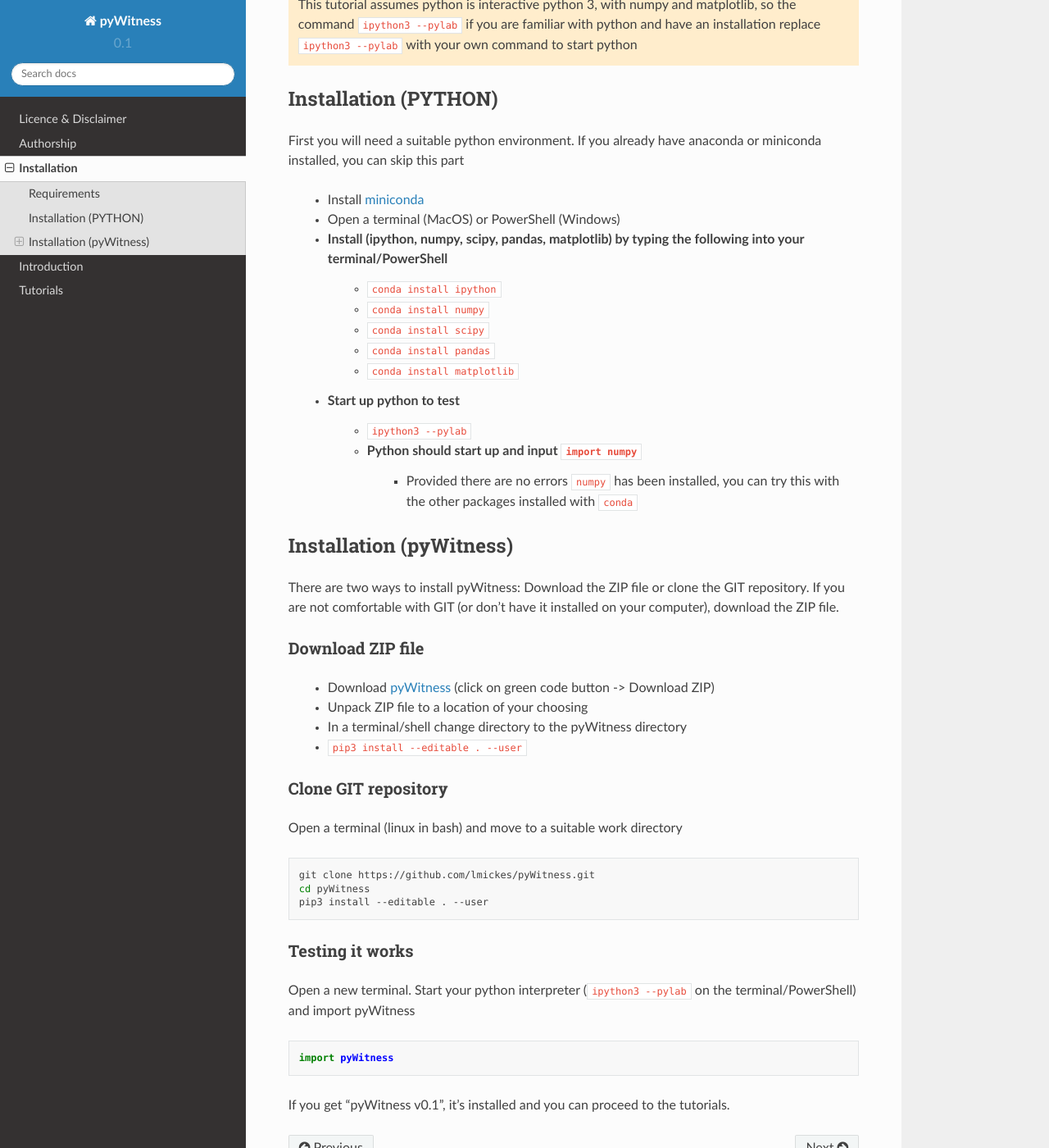
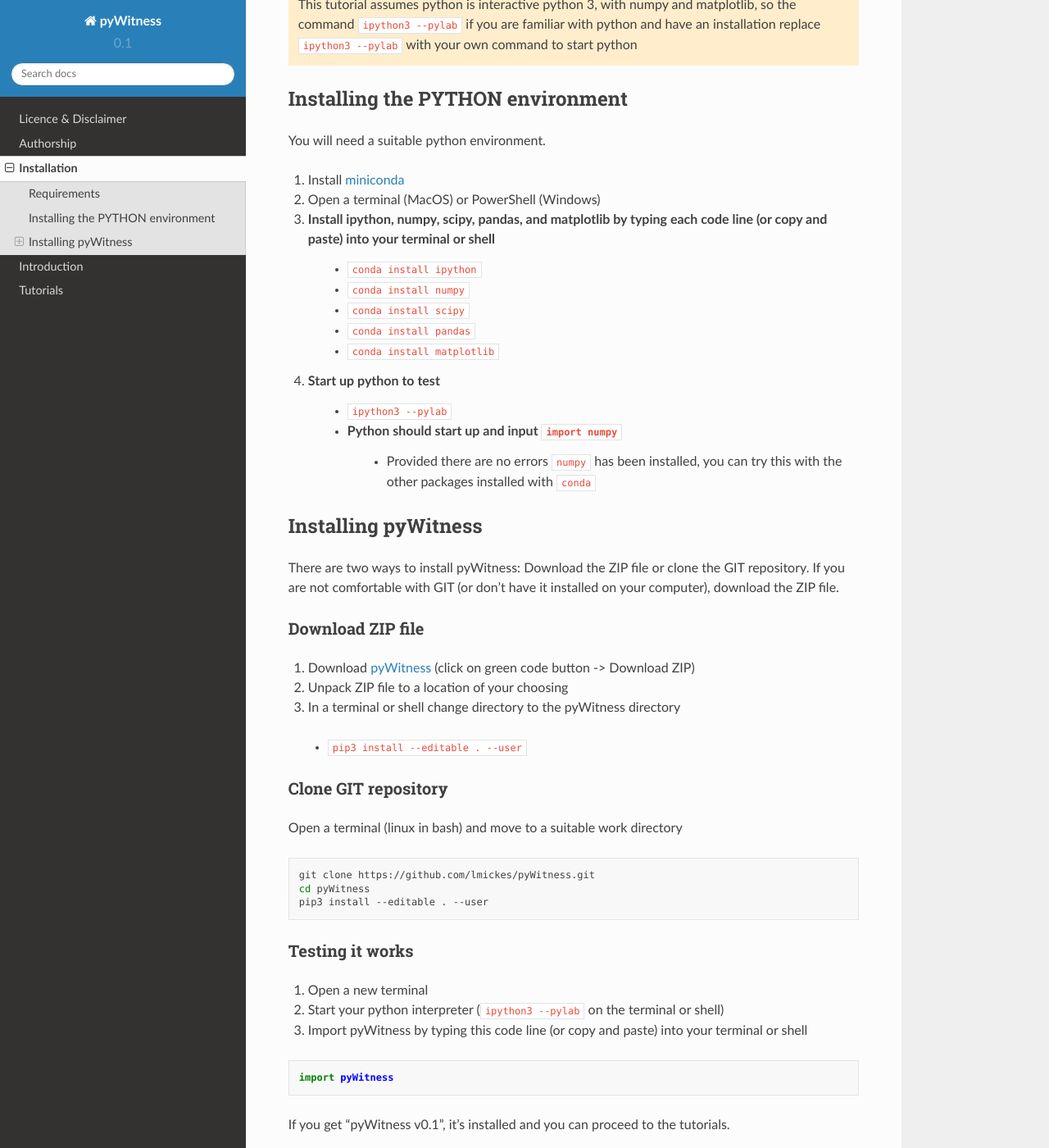
Before and after one commit to lmickes/pyWitness, a Sphinx documentation site: the page built from manual/source/installation.rst, in a window 1280 px wide and 1400 px high, scrolled down 629 px. Shown: the whole window at 82% size. Built offline with Sphinx 7.4.7 and the Read the Docs theme 2.0.0, drawn with Linux system fonts in a browser that asks for light colours.

Commit message:
Update installation.rst

```diff
--- a/manual/source/installation.rst
+++ b/manual/source/installation.rst
@@ -24,26 +24,26 @@
    This tutorial assumes python is interactive python 3, with numpy and matplotlib, so the command ``ipython3 --pylab`` if you are
    familiar with python and have an installation replace ``ipython3 --pylab`` with your own command to start python
 
-Installation (PYTHON)
+Installing the PYTHON environment
 ---------------------
 
-First you will need a suitable python environment. If you already have anaconda or miniconda installed, you can skip this part
+You will need a suitable python environment.
 
-  * Install `miniconda <https://docs.conda.io/en/latest/miniconda.html>`_
-  * Open a terminal (MacOS) or PowerShell (Windows)
-  * Install (ipython, numpy, scipy, pandas, matplotlib) by typing the following into your terminal/PowerShell
+1. Install `miniconda <https://docs.conda.io/en/latest/miniconda.html>`_
+2. Open a terminal (MacOS) or PowerShell (Windows)
+3. Install ipython, numpy, scipy, pandas, and matplotlib by typing each code line (or copy and paste) into your terminal or shell
      * ``conda install ipython``
      * ``conda install numpy``
      * ``conda install scipy``
      * ``conda install pandas``
      * ``conda install matplotlib``
-  * Start up python to test
+4. Start up python to test
      * ``ipython3 --pylab``
      * Python should start up and input ``import numpy``
         * Provided there are no errors ``numpy`` has been installed, you can try this with the other packages installed with ``conda``
 
 
-Installation (pyWitness)
+Installing pyWitness
 ------------------------
 
 There are two ways to install pyWitness: Download the ZIP file or clone the GIT repository. If you are not comfortable
@@ -52,9 +52,9 @@
 Download ZIP file
 ^^^^^^^^^^^^^^^^^
 
-  * Download `pyWitness <https://github.com/lmickes/pyWitness>`_ (click on green code button -> Download ZIP)
-  * Unpack ZIP file to a location of your choosing
-  * In a terminal/shell change directory to the pyWitness directory
+1. Download `pyWitness <https://github.com/lmickes/pyWitness>`_ (click on green code button -> Download ZIP)
+2. Unpack ZIP file to a location of your choosing
+3. In a terminal or shell change directory to the pyWitness directory
   * ``pip3 install --editable . --user``
 
 Clone GIT repository
@@ -71,7 +71,9 @@
 Testing it works
 ^^^^^^^^^^^^^^^^
 
-Open a new terminal. Start your python interpreter (``ipython3 --pylab`` on the terminal/PowerShell) and import pyWitness
+1. Open a new terminal
+2. Start your python interpreter (``ipython3 --pylab`` on the terminal or shell)
+3. Import pyWitness by typing this code line (or copy and paste) into your terminal or shell
 
 .. code-block :: python
 
```
